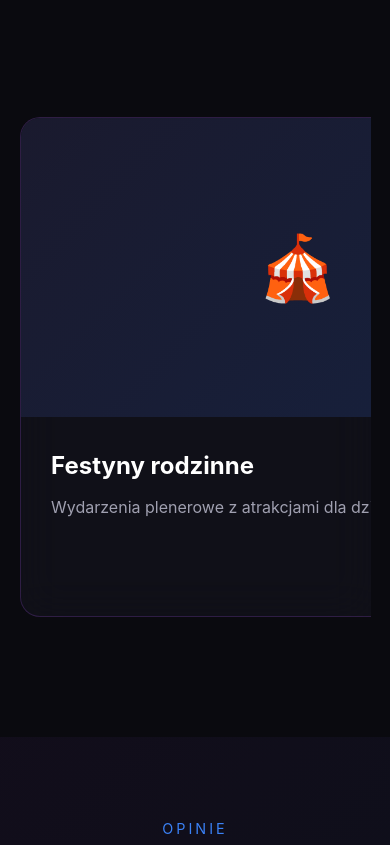
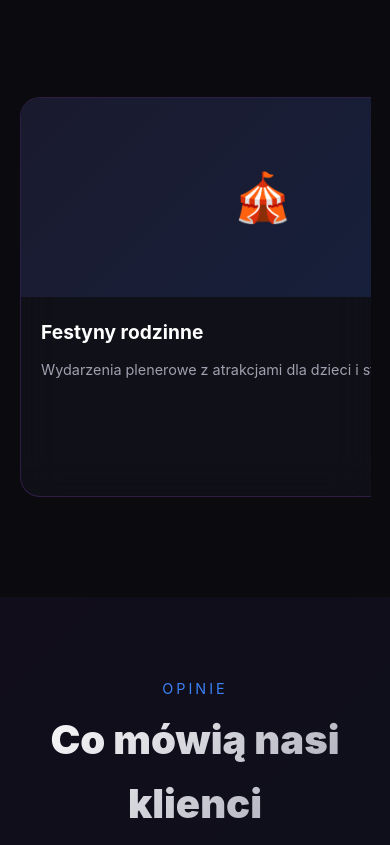
Before and after one commit to ErikCoding/Event-Horizon-, a plain HTML site: page index.html in a window 390 px wide. Shown: the part 5495-6340 px from the top of the page. Drawn offline with Linux system fonts and the light colour scheme.

Commit message:
Add files via upload

```diff
--- a/script.js
+++ b/script.js
@@ -1,7 +1,7 @@
 // Intersection Observer for scroll animations
 const observerOptions = {
   threshold: 0.1,
-  rootMargin: "0px 0px -100px 0px",
+  rootMargin: "0px 0px 300px 0px", // Triggers 300px before element enters viewport
 }
 
 const observer = new IntersectionObserver((entries) => {
--- a/styles.css
+++ b/styles.css
@@ -483,9 +483,10 @@ section {
 .portfolio-scroll {
   display: flex;
   gap: 30px;
-  overflow-x: hidden;
+  overflow-x: auto; /* Changed from hidden to auto for mobile scrolling */
   padding: 40px 0;
   scrollbar-width: none;
+  -webkit-overflow-scrolling: touch; /* Added smooth scrolling on iOS */
 }
 
 .portfolio-scroll::-webkit-scrollbar {
@@ -803,8 +804,32 @@ footer {
     display: none;
   }
 
+  /* Fixed portfolio cards for mobile - made them narrower and adjusted height */
+  .portfolio-scroll {
+    gap: 20px;
+    padding: 20px 0;
+  }
+
   .portfolio-card {
-    min-width: 300px;
+    min-width: 280px; /* Narrower cards for mobile screens */
+    height: 400px; /* Reduced height for better mobile display */
+  }
+
+  .portfolio-image {
+    height: 50%; /* Adjusted image area proportion */
+    font-size: 3rem; /* Smaller icon on mobile */
+  }
+
+  .portfolio-info {
+    padding: 20px; /* Reduced padding for mobile */
+  }
+
+  .portfolio-info h3 {
+    font-size: 1.2rem; /* Smaller heading on mobile */
+  }
+
+  .portfolio-info p {
+    font-size: 0.9rem; /* Smaller text on mobile */
   }
 
   .contact-form {
```
